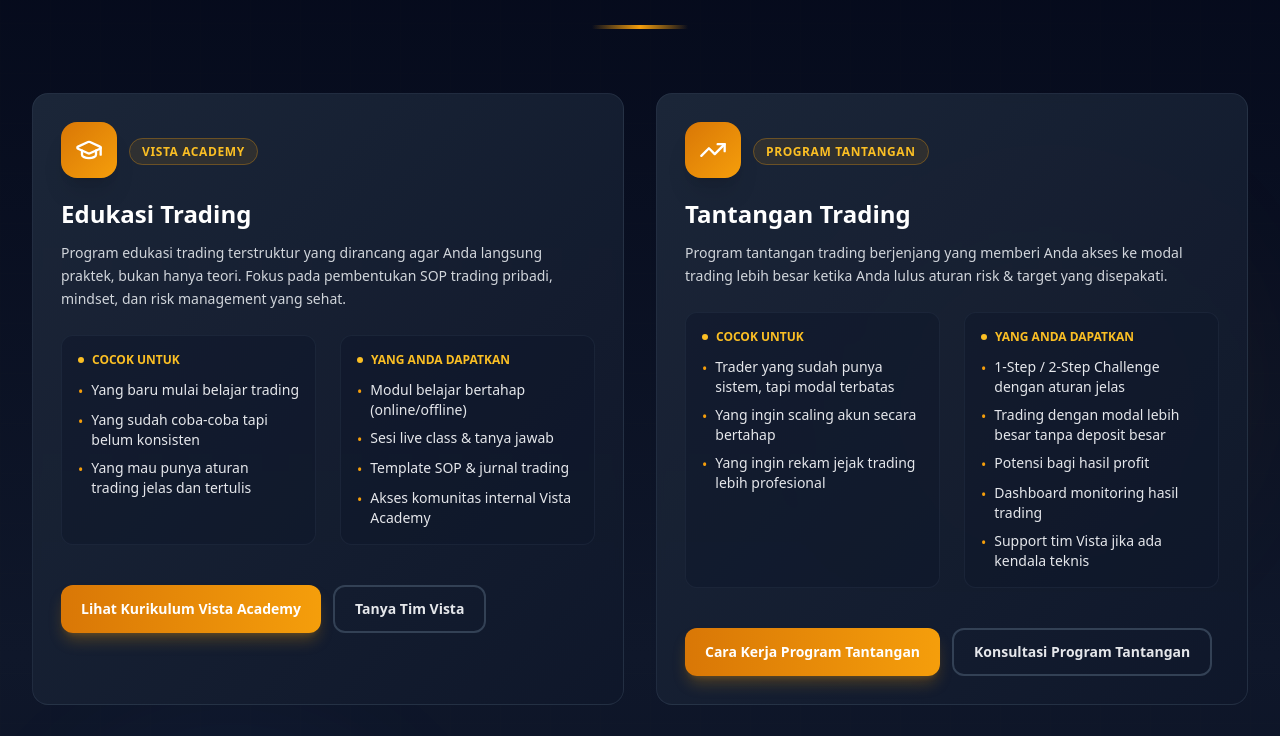
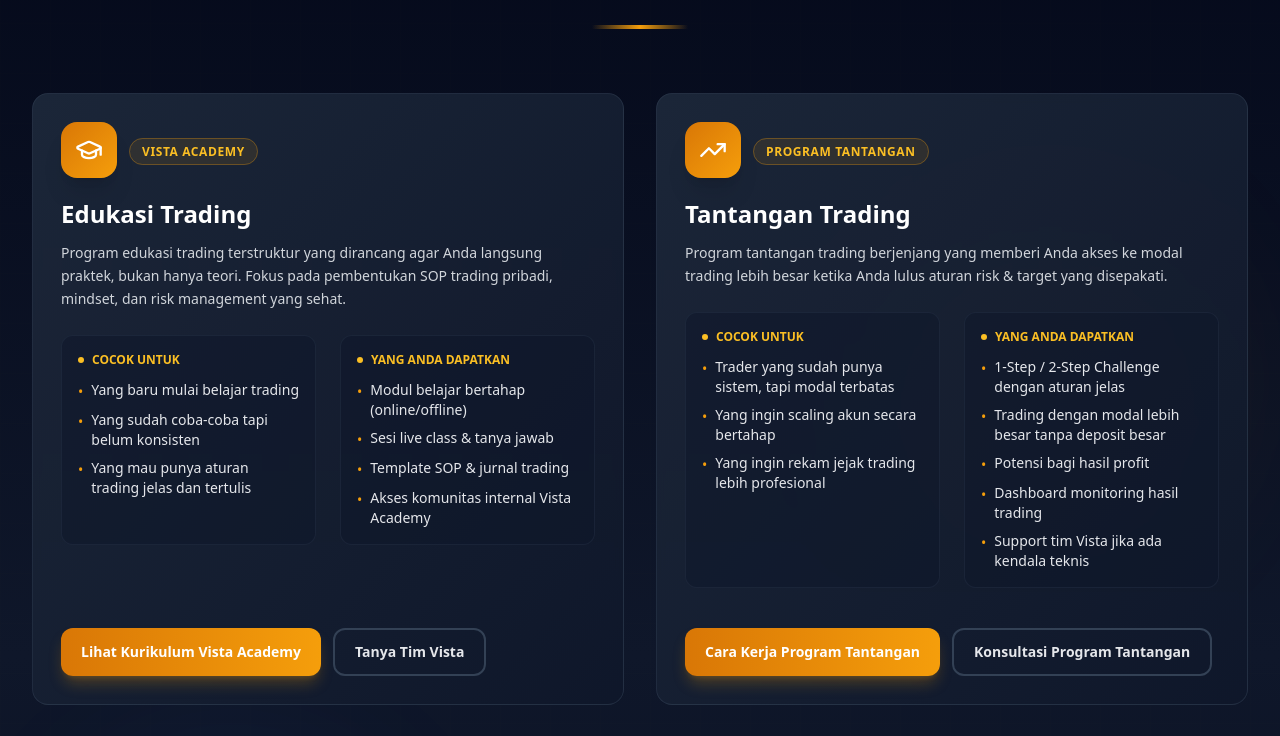
Before and after one commit to yudibasri03/vista, a React (Vite) app: page / in a window 1280 px wide. Shown: the part 2066-2802 px from the top of the page. Built offline with nearby package versions, Linux system fonts and the light colour scheme.

Commit message:
Updated ProductCard.tsx

```diff
--- a/src/components/ProductCard.tsx
+++ b/src/components/ProductCard.tsx
@@ -38,7 +38,7 @@ export default function ProductCard(props: ProductCardProps) {
     <article className="group relative bg-gradient-to-br from-slate-800/90 to-slate-900/90 backdrop-blur-sm rounded-2xl border border-slate-700/50 hover:border-amber-500/50 transition-all duration-500 hover:shadow-2xl hover:shadow-amber-500/20 hover:-translate-y-1 p-6 sm:p-7 flex flex-col h-full overflow-hidden">
       <div className="absolute top-0 right-0 w-32 h-32 bg-gradient-to-br from-amber-500/10 to-transparent rounded-full blur-2xl opacity-0 group-hover:opacity-100 transition-opacity duration-500"></div>
 
-      <div className="relative">
+      <div className="relative flex-1 flex flex-col">
         <div className="flex items-center gap-3 mb-5">
           <div className={`w-14 h-14 rounded-2xl bg-gradient-to-br ${bgGradient} flex items-center justify-center shadow-xl group-hover:scale-110 group-hover:rotate-3 transition-all duration-300`}>
             <Icon className="w-7 h-7 text-white" />
@@ -88,8 +88,9 @@ export default function ProductCard(props: ProductCardProps) {
             </ul>
           </div>
         </div>
+      </div>
 
-        <div className="mt-auto pt-4 flex flex-col sm:flex-row gap-3">
+      <div className="relative pt-4 flex flex-col sm:flex-row gap-3 mt-auto">
         {onPrimaryClick ? (
           <button
             type="button"
@@ -122,7 +123,6 @@ export default function ProductCard(props: ProductCardProps) {
           </a>
         )}
       </div>
-      </div>
     </article>
   );
 }
```
Lines whose indentation alone changed are shown as unchanged.
